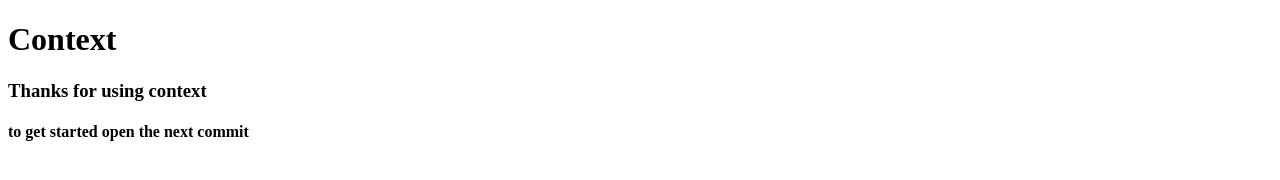
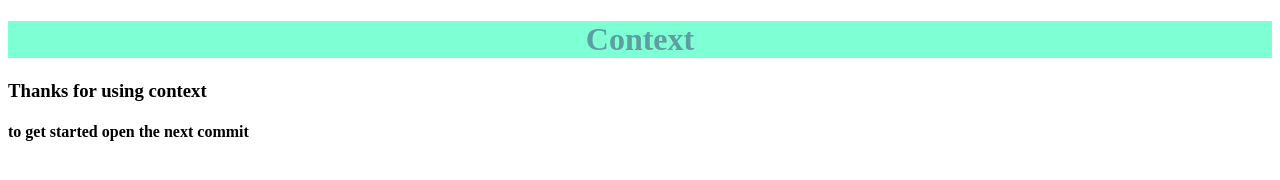
Before and after one commit to sathwiks-code/github-test, a plain HTML site: page index.html in a window 1280 px wide. Drawn offline with Linux system fonts and the light colour scheme.

Commit message:
first css commit

```diff
--- a/index.html
+++ b/index.html
@@ -4,6 +4,7 @@
     <meta charset="UTF-8">
     <meta http-equiv="X-UA-Compatible" content="IE=edge">
     <meta name="viewport" content="width=device-width, initial-scale=1.0">
+    <link rel="stylesheet" href="style.css">
     <title>Document</title>
 </head>
 <body>
--- /dev/null
+++ b/style.css
@@ -0,0 +1,5 @@
+h1 {
+    text-align: center;
+    background-color: aquamarine;
+    color: cadetblue;
+}
```
